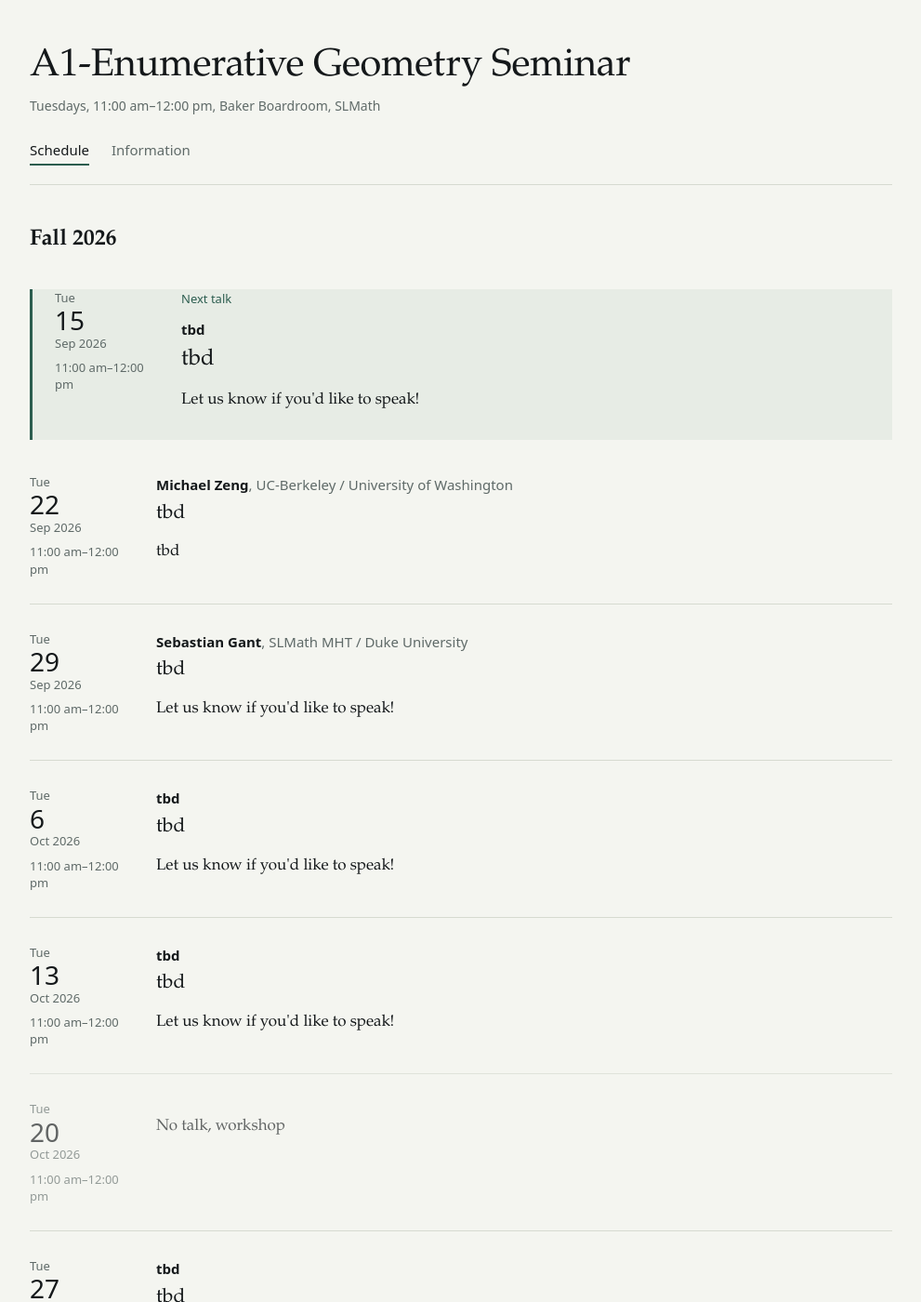
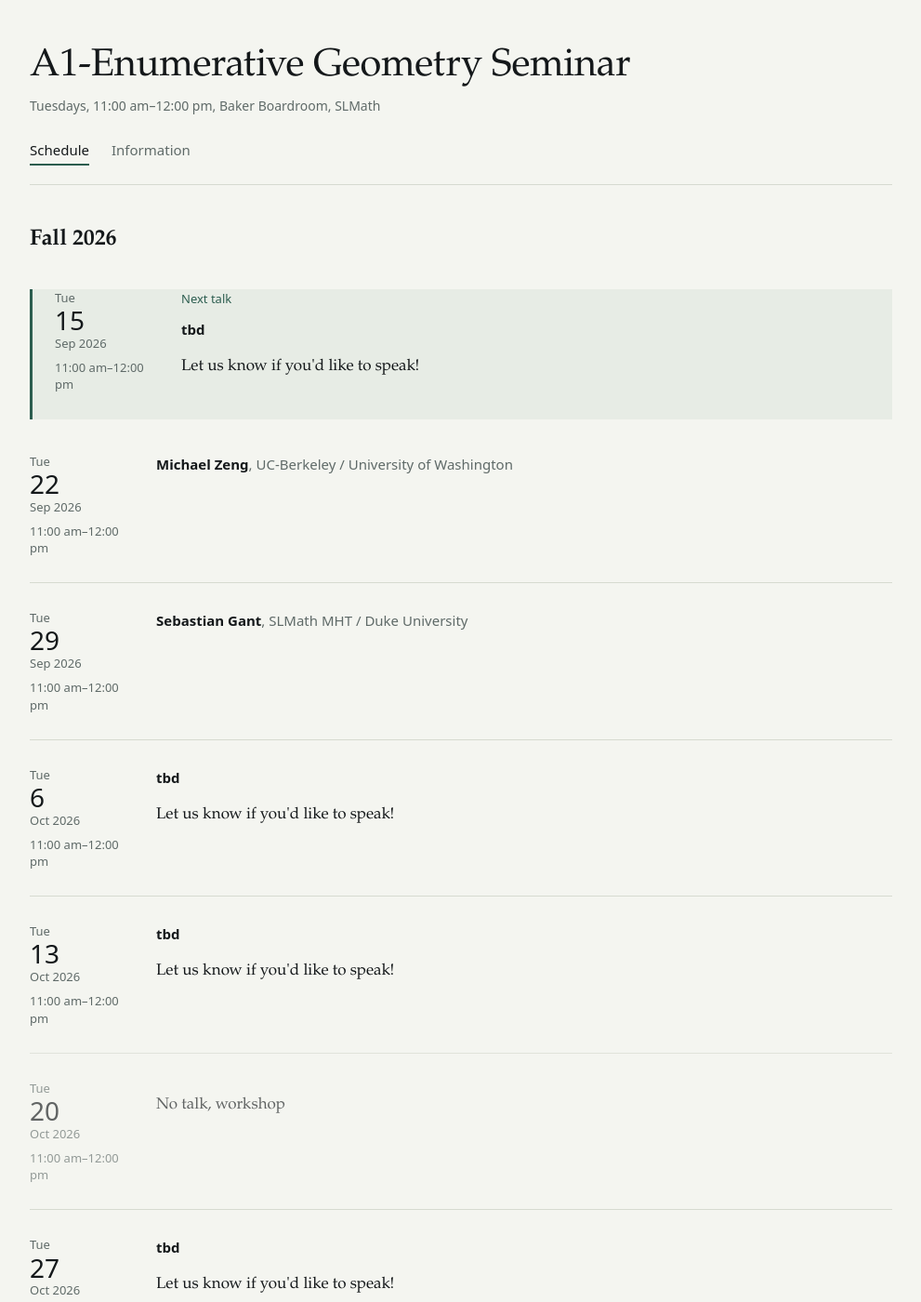
Before and after one commit to tbrazel/26c-a1-seminar, a Jekyll site: the page built from index.html, in a window 1280 px wide and 1400 px high. Shown: the whole window at 93% size, without its empty margins (144-1135 px from the left). Built offline with Jekyll 4.4.1, drawn with Linux system fonts in a browser that asks for light colours.

Commit message:
Update talks.yml

```diff
--- a/_data/talks.yml
+++ b/_data/talks.yml
@@ -25,7 +25,7 @@
 - date: 2026-09-15
   speaker: "tbd"
   affiliation: ""
-  title: 'tbd'
+  title:
   abstract: >
     Let us know if you'd like to speak!
 
@@ -33,30 +33,28 @@
 - date: 2026-09-22
   speaker: "Michael Zeng"
   affiliation: "UC-Berkeley / University of Washington"
-  title: 'tbd'
+  title: ''
   abstract: >
-    tbd
 
 
 - date: 2026-09-29
   speaker: "Sebastian Gant"
   affiliation: "SLMath MHT / Duke University"
-  title: 'tbd'
+  title: ''
   abstract: >
-    Let us know if you'd like to speak!
 
 
 - date: 2026-10-06
   speaker: "tbd"
   affiliation: ""
-  title: 'tbd'
+  title: ''
   abstract: >
     Let us know if you'd like to speak!
 
 - date: 2026-10-13
   speaker: "tbd"
   affiliation: ""
-  title: 'tbd'
+  title:
   abstract: >
     Let us know if you'd like to speak!
 
@@ -73,7 +71,7 @@
 - date: 2026-10-27
   speaker: "tbd"
   affiliation: ""
-  title: 'tbd'
+  title:
   abstract: >
     Let us know if you'd like to speak!
 
@@ -81,21 +79,21 @@
 - date: 2026-11-03
   speaker: "tbd"
   affiliation: ""
-  title: 'tbd'
+  title:
   abstract: >
     Let us know if you'd like to speak!
 
 - date: 2026-11-10
   speaker: "tbd"
   affiliation: ""
-  title: 'tbd'
+  title:
   abstract: >
     Let us know if you'd like to speak!
 
 - date: 2026-11-17
   speaker: "tbd"
   affiliation: ""
-  title: 'tbd'
+  title:
   abstract: >
     Let us know if you'd like to speak!
 
@@ -110,13 +108,13 @@
 - date: 2026-12-01
   speaker: "tbd"
   affiliation: ""
-  title: 'tbd'
+  title:
   abstract: >
     Let us know if you'd like to speak!
 
 - date: 2026-12-08
   speaker: "tbd"
   affiliation: ""
-  title: 'tbd'
+  title:
   abstract: >
     Let us know if you'd like to speak!
```
